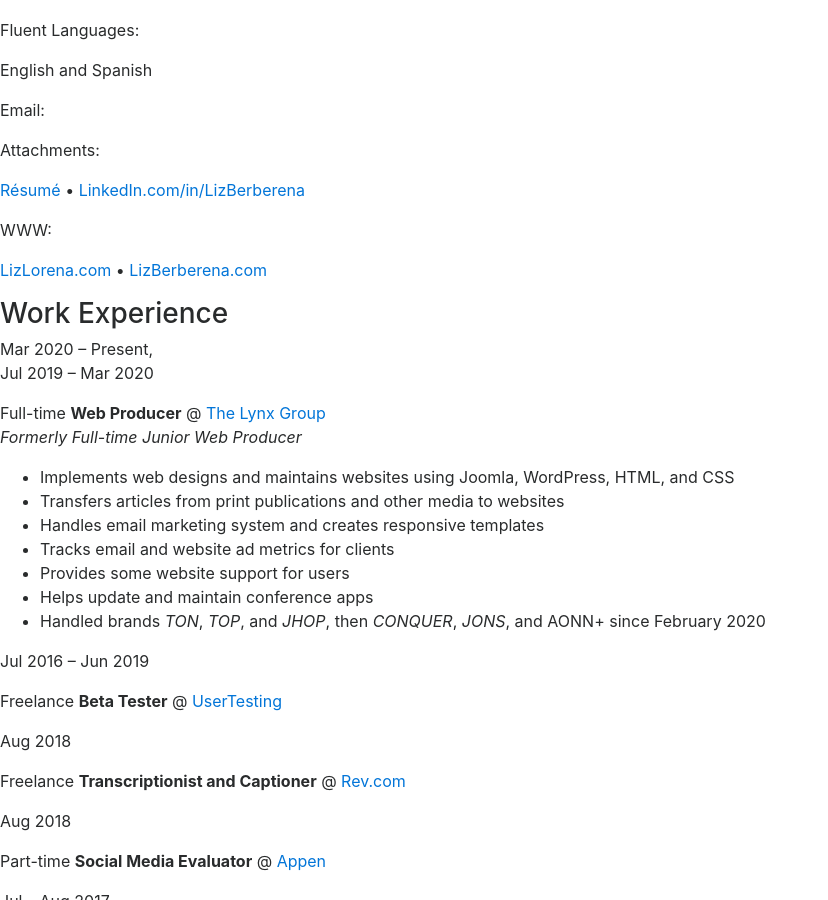
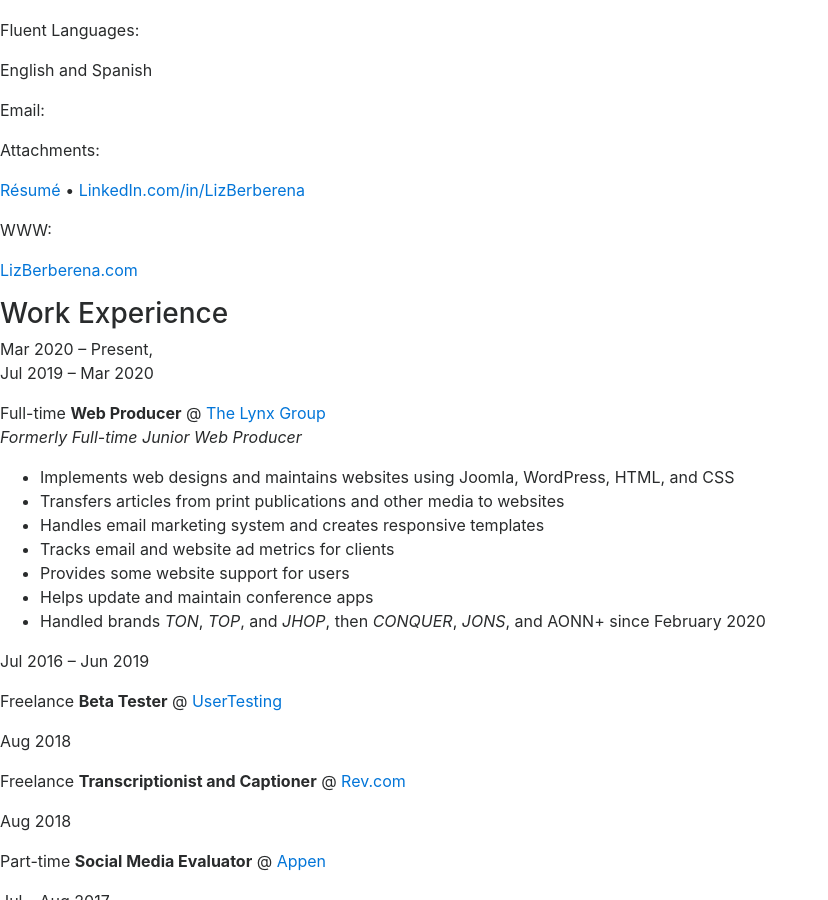
Before and after one commit to liz-lorena/2020, a Jekyll site: the page built from cv/index.html, in a window 1280 px wide and 900 px high, scrolled down 1037 px. Shown: the whole window, without its empty margins (0-828 px from the left). Built offline with Jekyll 4.4.1, drawn with Linux system fonts in a browser that asks for light colours.

Commit message:
Update index.html

```diff
--- a/cv/index.html
+++ b/cv/index.html
@@ -20,9 +20,9 @@
 
 	<div class="columnOne"><p>Email:</p></div><div class="columnTwo"><p><email></email></p></div>
 
-	<div class="columnOne"><p>Attachments:</p></div><div class="columnTwo"><p><a href="/resume-liz-lorena-berberena.pdf" target="_blank">Résumé</a> • <a href="https://linkedin.com/in/LizBerberena" target="_blank">LinkedIn.com/in/LizBerberena</a></p></div>
+	<div class="columnOne"><p>Attachments:</p></div><div class="columnTwo"><p><a href="/resume-liz-berberena.pdf" target="_blank">Résumé</a> • <a href="https://linkedin.com/in/LizBerberena" target="_blank">LinkedIn.com/in/LizBerberena</a></p></div>
 
-	<div class="columnOne"><p>WWW:</p></div><div class="columnTwo"><p><a href="http://lizlorena.com" target="_blank">LizLorena.com</a> • <a href="http://lizberberena.com" target="_blank">LizBerberena.com</a></p></div>
+	<div class="columnOne"><p>WWW:</p></div><div class="columnTwo"><p><a href="http://lizberberena.com" target="_blank">LizBerberena.com</a></p></div>
 
 </div>
 
```
